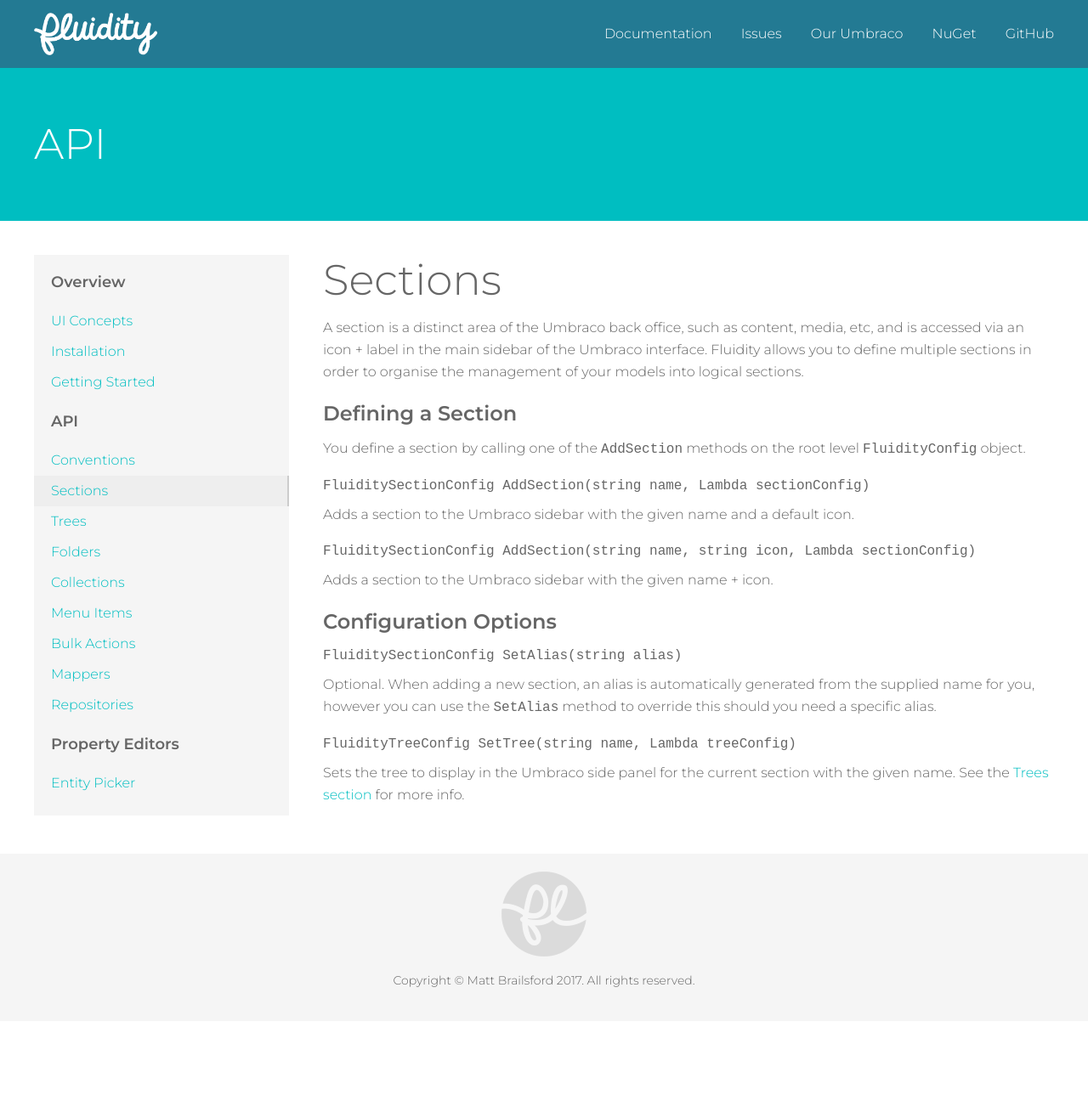
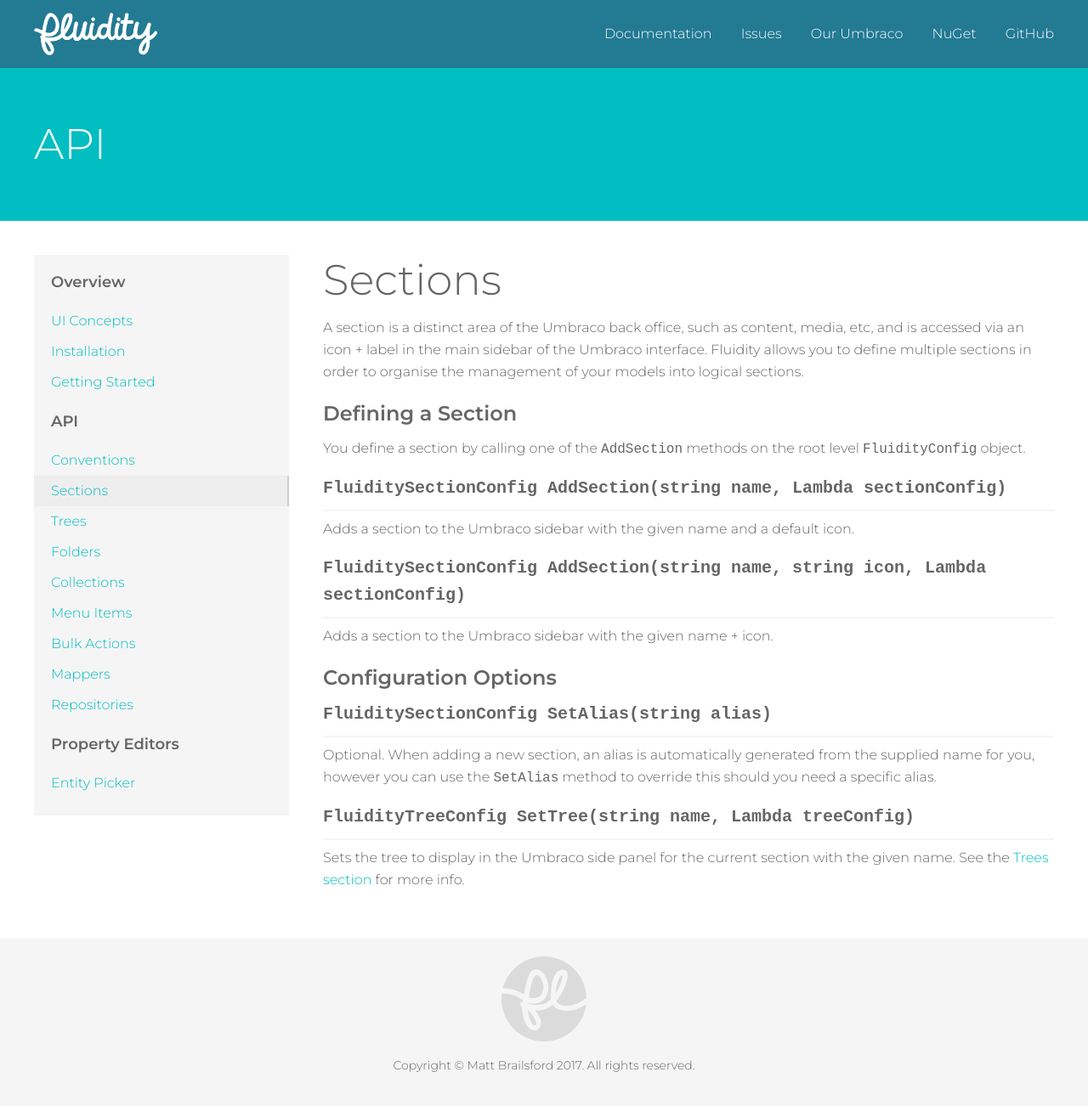
Before and after one commit to mattbrailsford/umbraco-fluidity, a Jekyll site: the page built from docs/_pages/02-api-01-sections.md, in a window 1280 px wide. Shown: the whole page at 85% size. Built offline with Jekyll 4.4.1, drawn with Linux system fonts in a browser that asks for light colours; before the commit the page ends 1202 px from its top, so only the background shows below that.

Commit message:
Added h4 styles

```diff
--- a/docs/css/styles.css
+++ b/docs/css/styles.css
@@ -45,6 +45,14 @@
         font-size: 24px;
         line-height: 40px;
     }
+}
+
+h4 {
+    font-size: 20px;
+    line-height: 30px;
+    font-weight: 600;
+    border-bottom: solid 2px #f5f5f5;
+    padding-bottom: 10px;
 }
 
 p {
```
